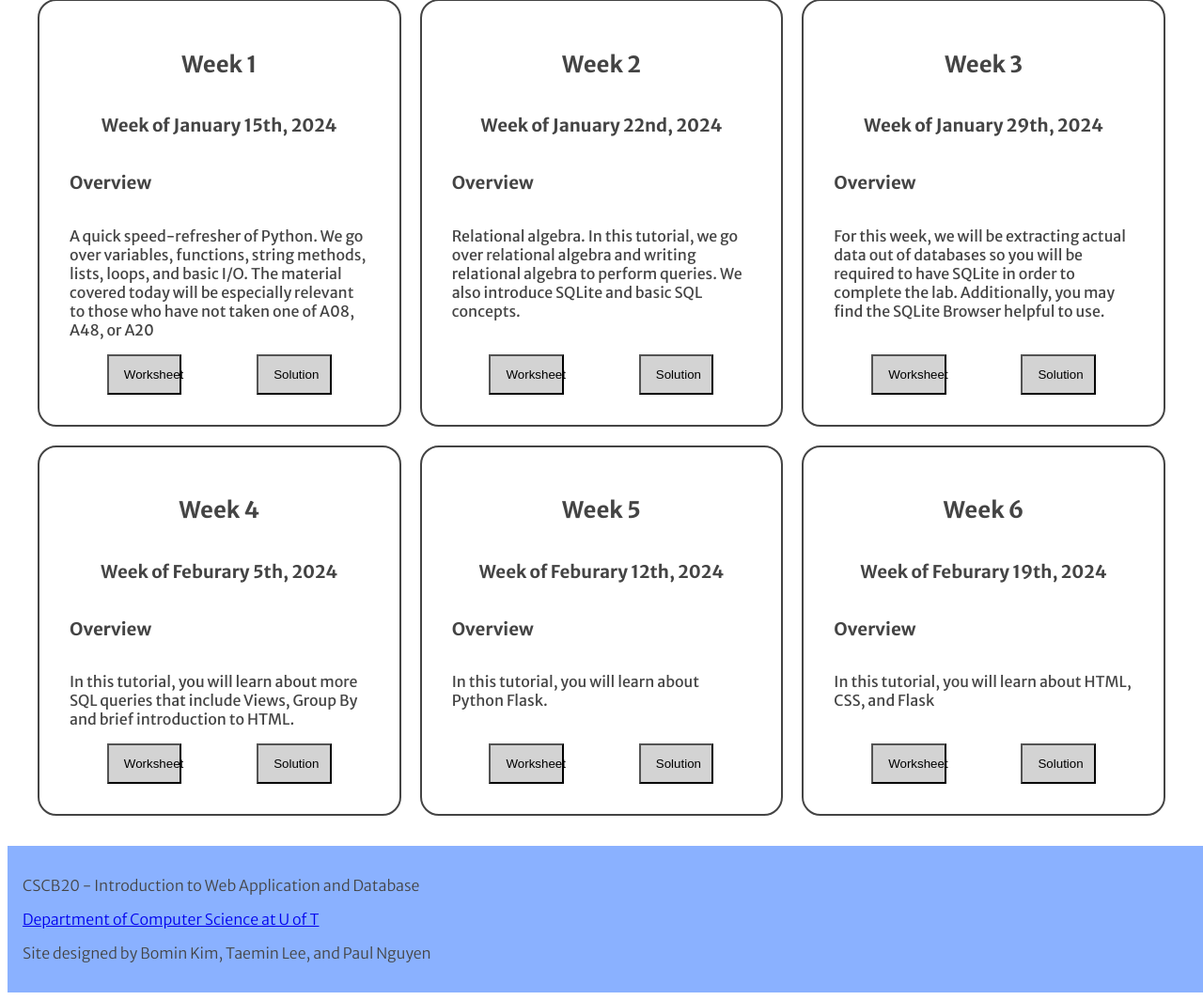
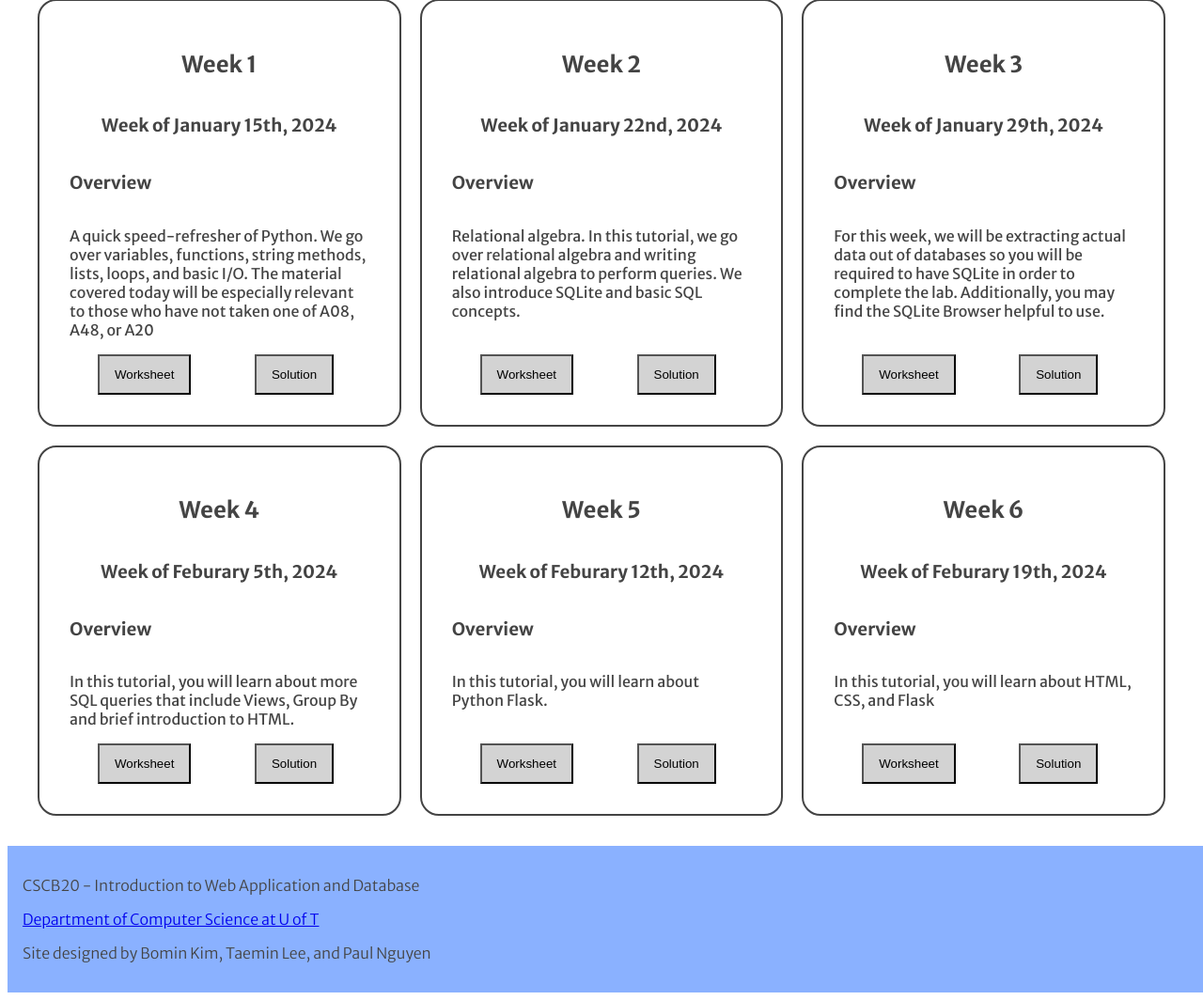
Before and after one commit to taeminlee0601/CSCB20-A3, a Flask app: template templates/tutorials.html in a window 1280 px wide. Shown: the part 226-1290 px from the top of that part at 94% size. Run offline with Flask 3, Linux system fonts and the light colour scheme; the template is opened without the code that fills it, so the values that code supplies are empty; the page is wider than the window, and the part outside it is not shown.

Commit message:
Fixed button and added other html files

```diff
--- a/static/index.css
+++ b/static/index.css
@@ -122,7 +122,6 @@ button {
     color: black;
     padding: 12px 16px;
     display: block;
-    max-width: 50%;
 }
 
 button:hover {
--- a/static/tutorial.css
+++ b/static/tutorial.css
@@ -25,3 +25,7 @@ h2 {
     text-decoration: none;
     color: black;
 }
+
+button {
+    word-wrap: break-word;
+}
--- a/templates/tutorials.html
+++ b/templates/tutorials.html
@@ -57,8 +57,8 @@
         <h3>Overview</h3>
         <p>A quick speed-refresher of Python. We go over variables, functions, string methods, lists, loops, and basic I/O.  The material covered today will be especially relevant to those who have not taken one of A08, A48, or A20</p>
         <div class="button-div">
-          <button onclick="window.open('../dummy_files/Tutorial_Worksheet_Dummy.pdf')">Worksheet</button>
-          <button onclick="window.open('../dummy_files/Tutorial_Worksheet_Solution_Dummy.pdf')">Solution</button>
+          <a class="button-a" href="../dummy_files/Tutorial_Worksheet_Dummy.pdf"><button>Worksheet</button></a>
+          <a class="button-a" href="../dummy_files/Tutorial_Worksheet_Solution_Dummy.pdf"><button>Solution</button></a>
         </div>
       </div>
 
@@ -68,8 +68,8 @@
         <h3>Overview</h3>
         <p>Relational algebra. In this tutorial, we go over relational algebra and writing relational algebra to perform queries. We also introduce SQLite and basic SQL concepts.</p>
         <div class="button-div">
-          <button onclick="window.open('../dummy_files/Tutorial_Worksheet_Dummy.pdf')">Worksheet</button>
-          <button onclick="window.open('../dummy_files/Tutorial_Worksheet_Solution_Dummy.pdf')">Solution</button>
+          <a class="button-a" href="../dummy_files/Tutorial_Worksheet_Dummy.pdf"><button>Worksheet</button></a>
+          <a class="button-a" href="../dummy_files/Tutorial_Worksheet_Solution_Dummy.pdf"><button>Solution</button></a>
         </div>
       </div>
 
@@ -79,8 +79,8 @@
         <h3>Overview</h3>
         <p>For this week, we will be extracting actual data out of databases so you will be required to have SQLite in order to complete the lab. Additionally, you may find the SQLite Browser helpful to use.</p>
         <div class="button-div">
-          <button onclick="window.open('../dummy_files/Tutorial_Worksheet_Dummy.pdf')">Worksheet</button>
-          <button onclick="window.open('../dummy_files/Tutorial_Worksheet_Solution_Dummy.pdf')">Solution</button>
+          <a class="button-a" href="../dummy_files/Tutorial_Worksheet_Dummy.pdf"><button>Worksheet</button></a>
+          <a class="button-a" href="../dummy_files/Tutorial_Worksheet_Solution_Dummy.pdf"><button>Solution</button></a>
         </div>
       </div>
 
@@ -90,8 +90,8 @@
         <h3>Overview</h3>
         <p>In this tutorial, you will learn about more SQL queries that include Views, Group By and brief introduction to HTML.</p>
         <div class="button-div">
-          <button onclick="window.open('../dummy_files/Tutorial_Worksheet_Dummy.pdf')">Worksheet</button>
-          <button onclick="window.open('../dummy_files/Tutorial_Worksheet_Solution_Dummy.pdf')">Solution</button>
+          <a class="button-a" href="../dummy_files/Tutorial_Worksheet_Dummy.pdf"><button>Worksheet</button></a>
+          <a class="button-a" href="../dummy_files/Tutorial_Worksheet_Solution_Dummy.pdf"><button>Solution</button></a>
         </div>
       </div>
 
@@ -101,8 +101,8 @@
         <h3>Overview</h3>
         <p>In this tutorial, you will learn about Python Flask.</p>
         <div class="button-div">
-          <button onclick="window.open('../dummy_files/Tutorial_Worksheet_Dummy.pdf')">Worksheet</button>
-          <button onclick="window.open('../dummy_files/Tutorial_Worksheet_Solution_Dummy.pdf')">Solution</button>
+          <a class="button-a" href="../dummy_files/Tutorial_Worksheet_Dummy.pdf"><button>Worksheet</button></a>
+          <a class="button-a" href="../dummy_files/Tutorial_Worksheet_Solution_Dummy.pdf"><button>Solution</button></a>
         </div>
       </div>
 
@@ -112,8 +112,8 @@
         <h3>Overview</h3>
         <p>In this tutorial, you will learn about HTML, CSS, and Flask</p>
         <div class="button-div">
-          <button onclick="window.open('../dummy_files/Tutorial_Worksheet_Dummy.pdf')">Worksheet</button>
-          <button onclick="window.open('../dummy_files/Tutorial_Worksheet_Solution_Dummy.pdf')">Solution</button>
+          <a class="button-a" href="../dummy_files/Tutorial_Worksheet_Dummy.pdf"><button>Worksheet</button></a>
+          <a class="button-a" href="../dummy_files/Tutorial_Worksheet_Solution_Dummy.pdf"><button>Solution</button></a>
         </div>
       </div>
     </div>
```
Also changed, not shown: other parts of templates/tutorials.html (+9 -9 lines), templates/feedback.html (+9 -9 lines), templates/material.html (deleted, +0 -9 lines), templates/tests.html (+9 -9 lines), templates/assignments.html (added), templates/course_description.html (added), templates/course_team.html (added), templates/lectures.html (added), templates/syllabus.html (added).
